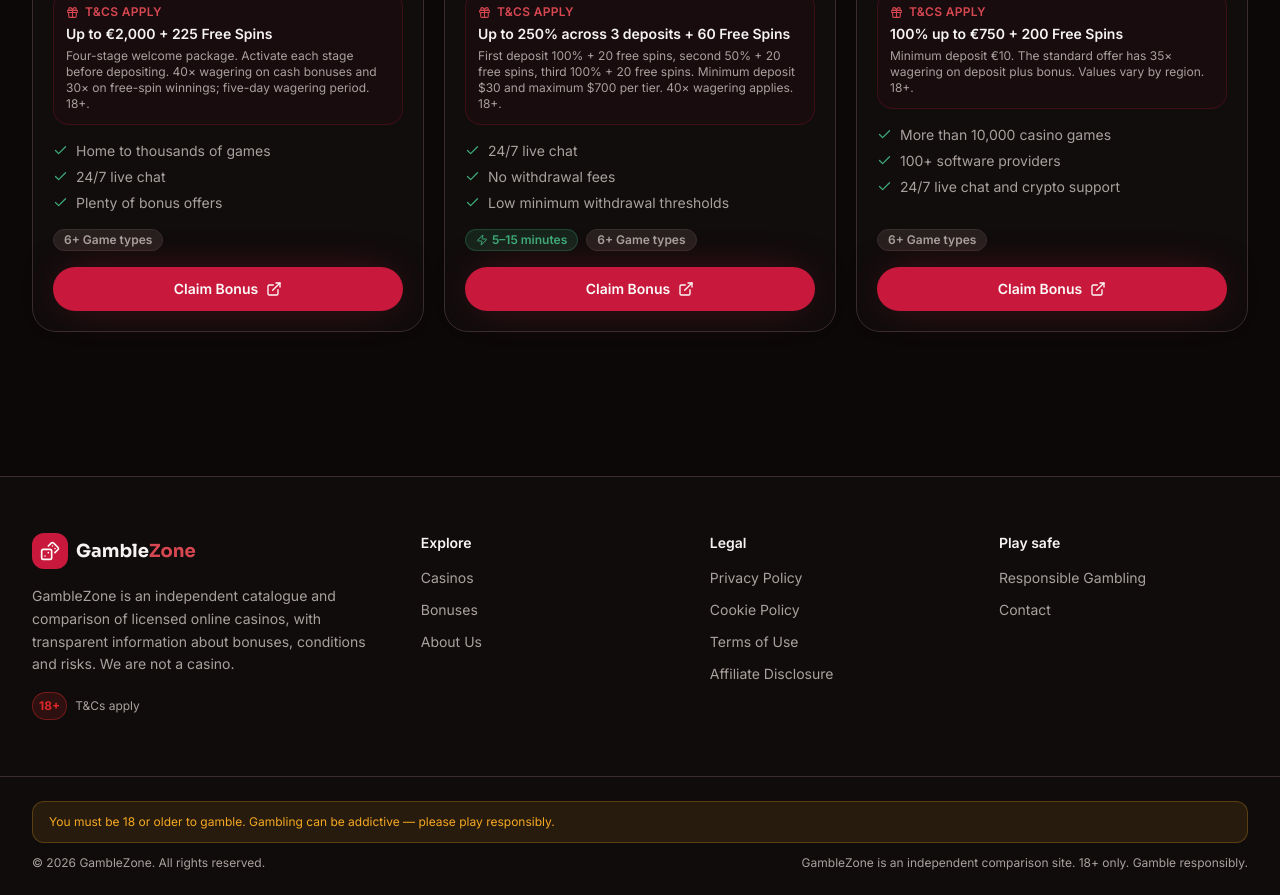
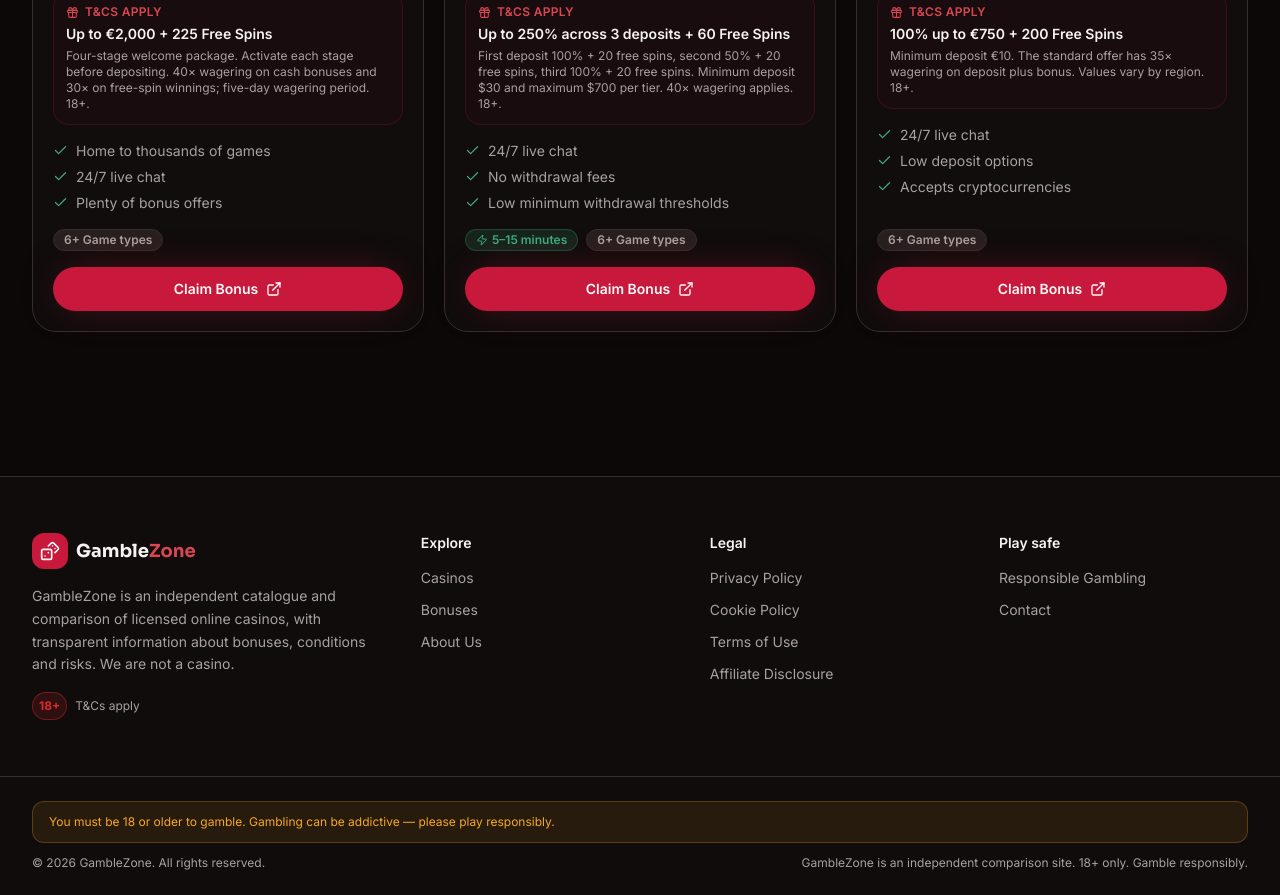
Before and after one commit to asmulko/gamblezone, a Next.js app: page /en/casinos/gamblezen in a window 1280 px wide. Shown: the part 2140-3035 px from the top of the page. Built offline with nearby package versions, Linux system fonts and the light colour scheme; no server answers.

Commit message:
Update glorion data

```diff
--- a/messages/en.json
+++ b/messages/en.json
@@ -274,17 +274,16 @@
       "offerTerms": "Minimum deposit €10. The standard offer has 35× wagering on deposit plus bonus. Values vary by region. 18+.",
       "offerValue": "100% up to €750 + 200 Free Spins",
       "pros": [
-        "More than 10,000 casino games",
-        "100+ software providers",
-        "24/7 live chat and crypto support"
+        "24/7 live chat",
+        "Low deposit options",
+        "Accepts cryptocurrencies"
       ],
       "cons": [
-        "Demanding 35× wagering on deposit plus bonus",
-        "Low initial withdrawal limits",
-        "Limited responsible gambling controls"
+        "Slow withdrawals",
+        "No evening or weekend withdrawals"
       ],
-      "shortDescription": "A new casino and sportsbook with a very large game library, crypto banking and two welcome-bonus routes.",
-      "reviewSummary": "Glorion Casino launched in 2026 under the Casolinia Group and operates with an Anjouan licence. Its strengths include more than 10,000 games, over 100 providers, live casino, sportsbook and broad crypto support. The standard welcome offer is 100% up to €750 plus 200 free spins, while a crypto alternative can reach 3,000 USDT. The 35× wagering on deposit plus bonus and low initial withdrawal limits are important drawbacks."
+      "shortDescription": "A crypto-friendly online casino with low deposit options, 24/7 live chat and a broad selection of games and payment methods.",
+      "reviewSummary": "Glorion Casino is operated by Lumina Holdings Limitada under a Costa Rica Gambling licence. It supports a wide selection of card, e-wallet, bank and cryptocurrency payment methods, with minimum deposits and withdrawals from €10. Players benefit from 24/7 live chat, low deposit options and broad crypto support, although withdrawals may be slow and are not processed during evenings or weekends."
     }
   },
   "disclosure": {
--- a/messages/pl.json
+++ b/messages/pl.json
@@ -267,17 +267,16 @@
       "offerTerms": "Minimalny depozyt 10 €. Standardowa oferta wymaga obrotu 35× depozytem i bonusem. Wartości zależą od regionu. 18+.",
       "offerValue": "100% do 750 € + 200 darmowych spinów",
       "pros": [
-        "Ponad 10 000 gier kasynowych",
-        "Ponad 100 dostawców oprogramowania",
-        "Czat 24/7 i obsługa kryptowalut"
+        "Czat na żywo 24/7",
+        "Niskie opcje depozytu",
+        "Akceptuje kryptowaluty"
       ],
       "cons": [
-        "Wysoki obrót 35× depozytem i bonusem",
-        "Niskie początkowe limity wypłat",
-        "Ograniczone narzędzia odpowiedzialnej gry"
+        "Wolne wypłaty",
+        "Brak wypłat wieczorami i w weekendy"
       ],
-      "shortDescription": "Nowe kasyno i bukmacher z ogromną biblioteką gier, płatnościami krypto i dwiema opcjami bonusu powitalnego.",
-      "reviewSummary": "Glorion Casino wystartowało w 2026 roku pod marką Casolinia Group i działa na licencji Anjouan. Oferuje ponad 10 000 gier, ponad 100 dostawców, kasyno na żywo, zakłady sportowe i szeroką obsługę kryptowalut. Standardowy bonus wynosi 100% do 750 € oraz 200 darmowych spinów, a oferta krypto może sięgać 3000 USDT. Istotne minusy to obrót 35× depozytem i bonusem oraz niskie początkowe limity wypłat."
+      "shortDescription": "Kasyno online przyjazne kryptowalutom, z niskimi opcjami depozytu, czatem na żywo 24/7 oraz szerokim wyborem gier i metod płatności.",
+      "reviewSummary": "Glorion Casino jest prowadzone przez Lumina Holdings Limitada na podstawie licencji hazardowej z Kostaryki. Obsługuje szeroki wybór kart, portfeli elektronicznych, przelewów bankowych i kryptowalut, a minimalny depozyt i wypłata wynoszą 10 €. Atutami są czat na żywo 24/7, niskie opcje depozytu i szeroka obsługa kryptowalut, jednak wypłaty mogą być wolne i nie są przetwarzane wieczorami ani w weekendy."
     }
   },
   "disclosure": {
--- a/src/data/casinos.ts
+++ b/src/data/casinos.ts
@@ -141,25 +141,25 @@ const rawCasinos: Casino[] = [
   },
   {
     id: 'gl1', slug: 'glorion', name: 'Glorion Casino', brandColor: '#7c3aed', status: 'active',
-    foundedYear: 2026, operatorName: 'Casolinia Group',
-    licenses: [{ authority: 'Anjouan Gaming Board', licenseNumber: 'ALSI-152406028-FI2', markets: ['INT'], verifiedAt: now }],
+    foundedYear: 2026, operatorName: 'Lumina Holdings Limitada',
+    licenses: [{ authority: 'Costa Rica Gambling', markets: ['INT'], verifiedAt: now }],
     supportedMarkets: ['INT'], blockedMarkets: [],
-    supportedLanguages: ['English'],
+    supportedLanguages: ['English', 'German', 'Spanish', 'Finnish', 'French', 'Hungarian', 'Norwegian', 'Polish', 'Italian', 'Czech', 'Greek', 'Slovak', 'Slovenian', 'Croatian', 'Dutch'],
     supportedCurrencies: ['EUR', 'USD', 'AUD', 'CAD', 'CZK', 'HUF', 'NZD', 'PLN', 'CHF', 'NOK', 'BTC', 'BCH', 'ETH', 'LTC', 'XRP', 'USDT', 'USDC', 'ADA'],
     rating: 4.2, editorialScore: 9.7,
     minDeposit: { amount: 10, currency: 'EUR' }, minWithdrawal: { amount: 10, currency: 'EUR' },
     withdrawalTimeText: 'E-wallets and crypto: 0–24 hours; cards: 1–5 days; bank transfers: 3–7 days',
     verificationSpeedText: '24–48 hours', withdrawalLimitText: 'EUR 500 per day; EUR 7,000 per month', payoutSpeed: 'standard',
     casinoTypes: ['Crypto Casino', 'Instant Play', 'Live Casino', 'Mobile', 'Sports'],
-    paymentMethods: ['visa', 'mastercard', 'paysafecard', 'skrill', 'neteller', 'banktransfer', 'interac', 'crypto', 'bitcoin', 'ethereum', 'tether', 'litecoin', 'ripple', 'usdcoin', 'cardano'],
-    withdrawalMethods: ['banktransfer', 'visa', 'mastercard', 'skrill', 'interac', 'crypto', 'bitcoin', 'ethereum', 'tether', 'litecoin', 'ripple', 'usdcoin', 'cardano'],
-    gameProviders: ['1x2Games', '3 Oaks Gaming', 'Amatic Industries', 'Amusnet (Former EGT Interactive)', 'Apollo Games', 'Apparat Gaming', 'Avatar UX', 'Aviatrix', 'BetGames', 'Betsoft', 'BF Games', 'BGaming', 'Big Time Gaming', 'Booming Games', 'Caleta Gaming', 'CT Interactive', 'ELA Games', 'Endorphina', 'Evolution Gaming', 'Evoplay', 'Ezugi', 'Expanse Studios', 'Fazi', 'Felix Gaming', 'Fugaso', 'GameArt', 'GameBeat', 'Gaming Corps', 'Gamzix', 'Habanero', 'Hacksaw Gaming', 'Holle Games', 'Iron Dog Studios', 'Kalamba Games', 'Kiron Interactive', 'LuckyStreak', 'Mancala Gaming', 'Mascot Gaming', 'NetEnt', 'NetGame', 'Novomatic', 'OneTouch Games', 'Onlyplay', 'Oryx Gaming', 'Pariplay', 'Platipus Gaming', 'Playtech', 'Play’n GO', 'Playson', 'Popiplay', 'Pragmatic Play', 'Quickspin', 'Red Rake Gaming', 'Red Tiger Gaming', 'Reevo', 'Relax Gaming', 'Revolver Gaming', 'Rogue', 'RubyPlay', 'SA Gaming', 'Shady Lady', 'SmartSoft Gaming', 'Spade Gaming', 'Spinmatic Entertainment', 'Spinomenal', 'Spribe', 'Stakelogic', 'Swintt', 'TaDa Gaming', 'Thunderkick', 'Tom Horn Gaming', 'Turbo Games', 'Vibra Gaming', 'VIVO Gaming', 'Wazdan', 'Yggdrasil Gaming', 'Zillion Games'],
+    paymentMethods: ['mastercard', 'paysafecard', 'skrill', 'neteller', 'cashtocode', 'revolut', 'interac', 'zimpler', 'sirumobile', 'banktransfer', 'crypto', 'ethereum', 'tether', 'bitcoin', 'bitcoincash', 'litecoin', 'ripple', 'usdcoin', 'cardano'],
+    withdrawalMethods: ['banktransfer', 'visa', 'revolut', 'mastercard', 'skrill', 'zimpler', 'interac', 'crypto', 'ethereum', 'tether', 'bitcoin', 'bitcoincash', 'litecoin', 'ripple', 'usdcoin', 'cardano'],
+    gameProviders: ['1x2Games', '3 Oaks Gaming', 'Amatic Industries', 'Amusnet (Former EGT Interactive)', 'Apollo Games', 'Apparat Gaming', 'Avatar UX', 'Aviatrix', 'BetGames', 'Betsoft', 'BF Games', 'BGaming', 'Big Time Gaming', 'Booming Games', 'Caleta Gaming', 'CT Interactive', 'ELA Games', 'Endorphina', 'Evolution Gaming', 'Evoplay', 'Ezugi', 'Fazi', 'Expanse Studios', 'Felix Gaming', 'Fugaso', 'GameArt', 'GameBeat', 'Gaming Corps', 'Gamzix', 'Habanero', 'Hacksaw Gaming', 'Holle Games', 'Iron Dog Studios', 'Kalamba Games', 'Kiron Interactive', 'LuckyStreak', 'Mancala Gaming', 'Mascot Gaming', 'NetEnt', 'NetGaming', 'Novomatic', 'OneTouch Games', 'Onlyplay', 'Oryx Gaming', 'PariPlay', 'Platipus Gaming', 'Playtech', 'Playson', 'Popiplay', 'Quickspin', 'Red Rake Gaming', 'Red Tiger Gaming', 'Reevo', 'Relax Gaming', 'Revolver Gaming', 'Rogue', 'RubyPlay', 'SA Gaming', 'Shady Lady', 'SmartSoft Gaming', 'Spade Gaming', 'Spinmatic Entertainment', 'Spinomenal', 'Spribe', 'Stakelogic', 'Swintt', 'TaDa Gaming', 'Thunderkick', 'Tom Horn Gaming', 'Turbo Games', 'Vibra Gaming', 'VIVO Gaming', 'Yggdrasil Gaming', 'Zillion Games'],
     gameTypes: ['Slots', 'Live casino', 'Table games', 'Jackpots', 'Instant-win games', 'Sports betting'],
-    pros: ['More than 10,000 casino games', '100+ software providers', '24/7 live chat and crypto support'],
-    cons: ['Demanding 35× wagering on deposit plus bonus', 'Low initial withdrawal limits', 'Limited responsible gambling controls'],
+    pros: ['24/7 live chat', 'Low deposit options', 'Accepts cryptocurrencies'],
+    cons: ['Slow withdrawals', 'No evening or weekend withdrawals'],
     bonusType: 'match',
-    shortDescription: 'A new casino and sportsbook with a very large game library, crypto banking and two welcome-bonus routes.',
-    reviewSummary: 'Glorion Casino launched in 2026 under the Casolinia Group and operates with an Anjouan licence. Its main strengths are a catalogue of more than 10,000 games, over 100 providers, live casino, sportsbook and broad crypto support. The standard welcome offer is 100% up to €750 plus 200 free spins, while a separate crypto offer can reach 3,000 USDT. Players should note the demanding 35× wagering on deposit plus bonus, offshore licensing and relatively low starting withdrawal limits.',
+    shortDescription: 'A crypto-friendly online casino with low deposit options, 24/7 live chat and a broad selection of games and payment methods.',
+    reviewSummary: 'Glorion Casino is operated by Lumina Holdings Limitada under a Costa Rica Gambling licence. It supports a wide selection of card, e-wallet, bank and cryptocurrency payment methods, with minimum deposits and withdrawals from €10. Players benefit from 24/7 live chat, low deposit options and broad crypto support, although withdrawals may be slow and are not processed during evenings or weekends.',
     responsibleGamblingTools: ['Self-exclusion', 'Self-assessment test'],
     responsibleGamblingToolStatuses: toolStatuses({ 'Self-Exclusion Tool': true, 'Self-Assessment Test': true }),
     supportChannels: ['Live chat 24/7', 'Email', 'FAQ'],
--- a/src/data/payment-methods.ts
+++ b/src/data/payment-methods.ts
@@ -37,6 +37,11 @@ export const paymentMethods: PaymentMethod[] = [
   { id: 'paypal', name: 'PayPal', accent: '#64748b' },
   { id: 'rapidtransfer', name: 'Rapid Transfer', accent: '#64748b' },
   { id: 'mifinity', name: 'MiFinity', accent: '#64748b' },
+  { id: 'cashtocode', name: 'CashtoCode', accent: '#64748b' },
+  { id: 'revolut', name: 'Revolut', accent: '#64748b' },
+  { id: 'zimpler', name: 'Zimpler', accent: '#64748b' },
+  { id: 'sirumobile', name: 'Siru Mobile', accent: '#64748b' },
+  { id: 'bitcoincash', name: 'Bitcoin Cash', accent: '#64748b' },
   { id: 'maestro', name: 'Maestro', accent: '#64748b' },
   { id: 'sofort', name: 'Sofort', accent: '#64748b' },
   { id: 'khipu', name: 'Khipu', accent: '#64748b' },
@@ -60,6 +65,7 @@ export const cryptoPaymentMethodIds = new Set([
   'binance',
   'usdcoin',
   'ripple',
+  'bitcoincash',
 ]);
 
 export function isCryptoPaymentMethod(id: string) {
```
Also changed, not shown: messages/de.json (+7 -8 lines), messages/es.json (+7 -8 lines), messages/pt.json (+7 -8 lines).
